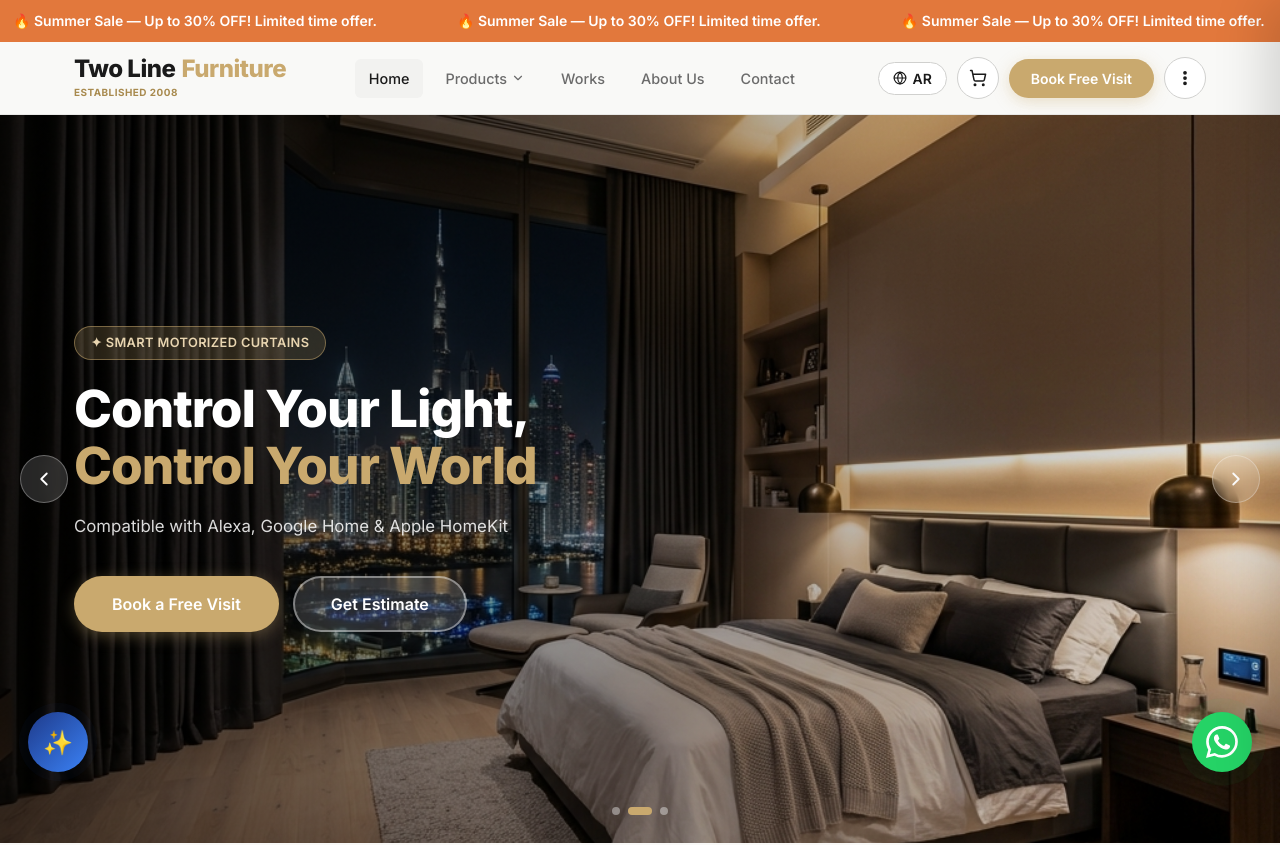
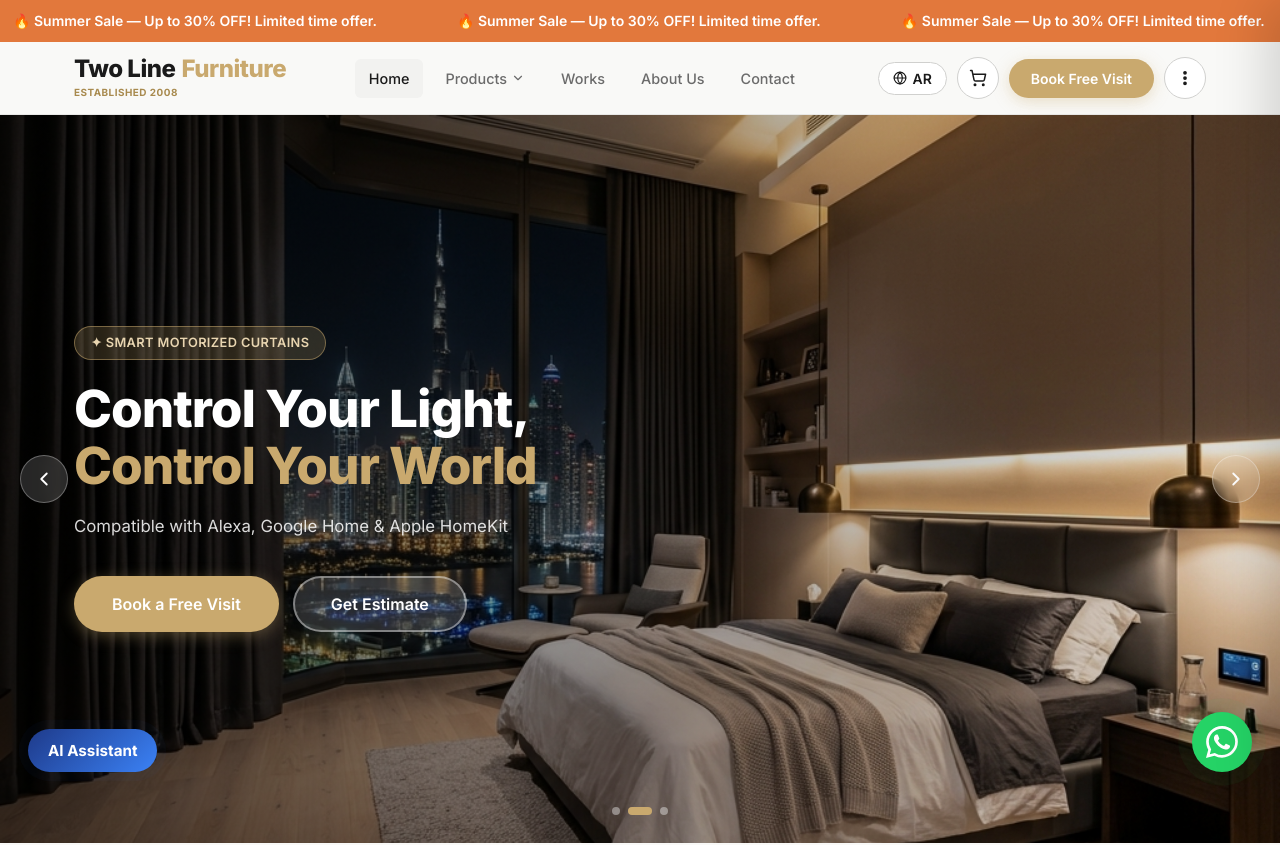
Before and after one commit to Muhammedfayis011/twoline, a React (Vite) app in the folder frontend/: page / in a window 1280 px wide. Shown: the top 845 px of the page. Built offline with nearby package versions, Linux system fonts and the light colour scheme.

Commit message:
UI: Reverted TwoLineAssistant button to pill shape with text, removed icon

```diff
--- a/frontend/src/components/TwoLineAssistant/TwoLineAssistant.css
+++ b/frontend/src/components/TwoLineAssistant/TwoLineAssistant.css
@@ -15,7 +15,6 @@
   align-items: flex-end;
 }
 
-/* Floating Button */
 .apollo-float-btn {
   display: flex;
   align-items: center;
@@ -23,10 +22,8 @@
   background: linear-gradient(135deg, #1E3A8A 0%, #3B82F6 100%);
   color: white;
   border: none;
-  width: 60px;
-  height: 60px;
-  padding: 0;
-  border-radius: 50%;
+  padding: 12px 20px;
+  border-radius: 50px;
   font-family: inherit;
   font-size: 0.95rem;
   font-weight: 700;
--- a/frontend/src/components/TwoLineAssistant/TwoLineAssistant.jsx
+++ b/frontend/src/components/TwoLineAssistant/TwoLineAssistant.jsx
@@ -38,7 +38,7 @@ export default function TwoLineAssistant() {
         onClick={toggleChat}
         aria-label="Toggle Two Line Assistant"
       >
-        <span className="apollo-icon">✨</span>
+        <span className="apollo-btn-text">{isAr ? 'مساعد الذكاء الاصطناعي' : 'AI Assistant'}</span>
       </button>
 
       {/* Chat Window */}
```
